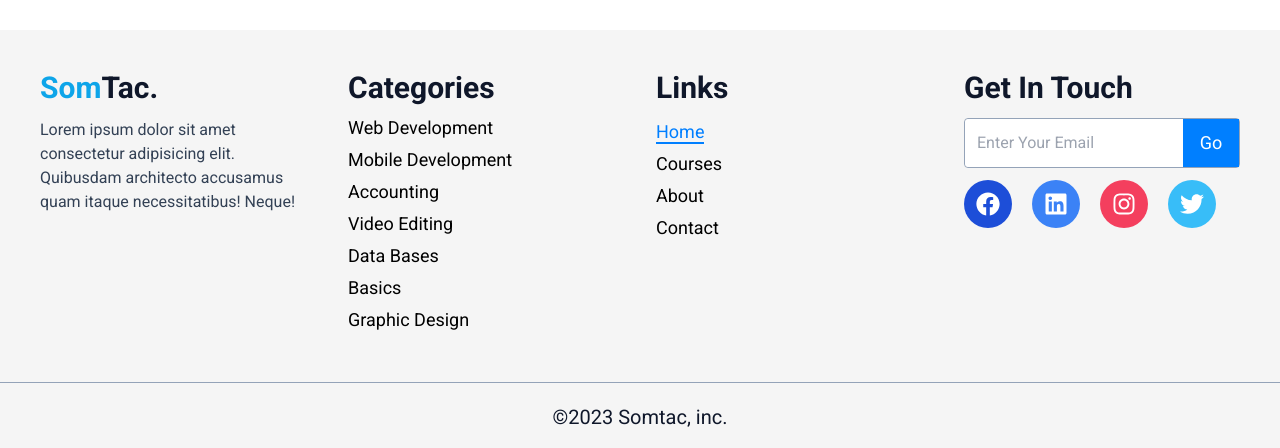
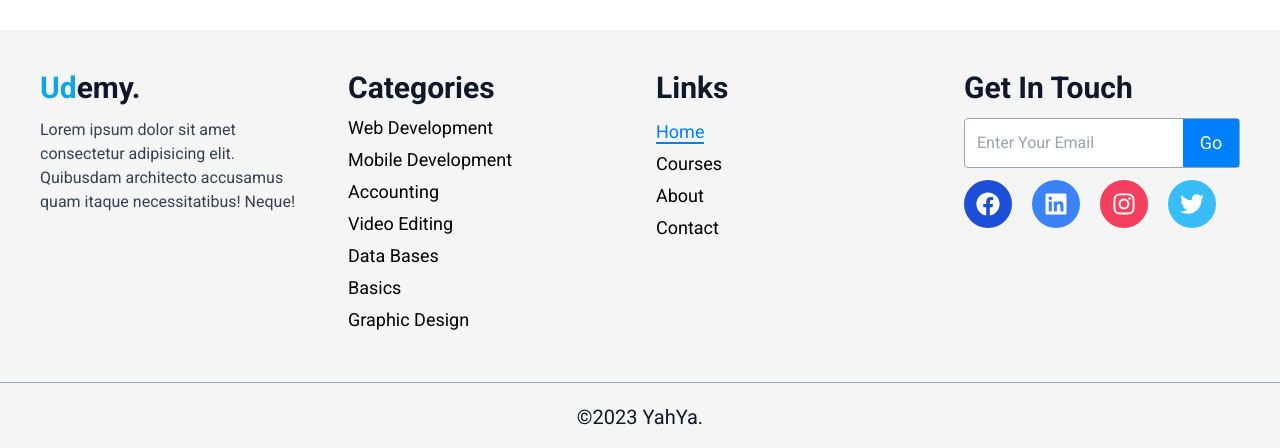
Before and after one commit to iAmYaxYa/E-learning, a React (Create React App) app: page / in a window 1280 px wide. Shown: the part 3242-3690 px from the top of the page. Built offline with nearby package versions, Linux system fonts and the light colour scheme; no server answers.

Commit message:
Update Logo & copy right

```diff
--- a/src/container/Footer/Footer.jsx
+++ b/src/container/Footer/Footer.jsx
@@ -14,12 +14,12 @@ const Footer = () => {
                  font-bold text-3xl"
             to="/"
           >
-            Som
+            Ud
             <span
               className="text-slate-900
                   dark:text-sky-500"
             >
-              Tac.
+              emy.
             </span>
           </Link>
           <p className="py-3 text-slate-700 dark:text-slate-300 w-full">
@@ -75,7 +75,7 @@ const Footer = () => {
       </div>
       <div className="w-full py-5 border-t border-slate-400 dark:border-slate-500 text-center">
         <p className="text-xl text-slate-900 dark:text-white">
-          &copy;2023 Somtac, inc.
+          &copy;2023 YahYa.
         </p>
       </div>
     </div>
```
